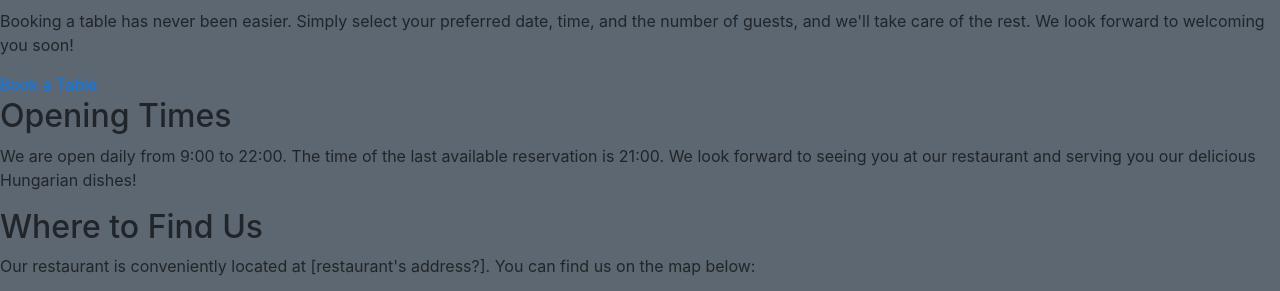
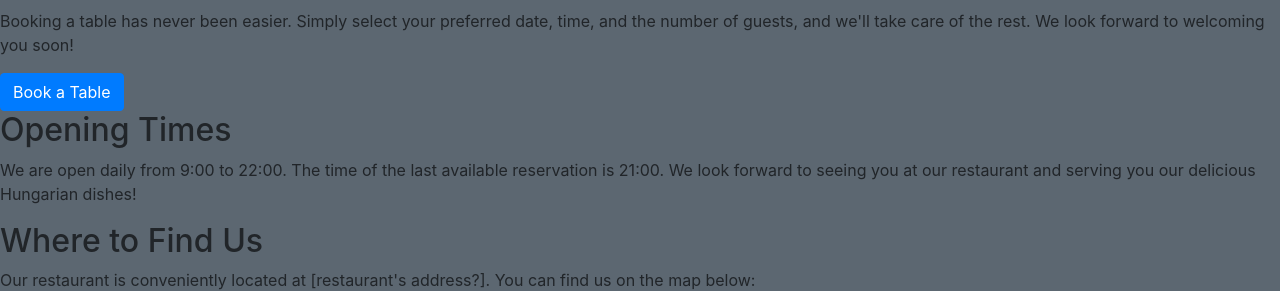
Before and after one commit to stevebiczyk/table-booking-system, a Django app: page /about/ in a window 1280 px wide. Shown: the part 752-1043 px from the top of the page. Run offline with Django 4.2, Linux system fonts and the light colour scheme; some libraries are stand-ins or nearby versions.

Commit message:
Added Book now button to About page and Clear form button to Contact page

```diff
--- a/templates/about.html
+++ b/templates/about.html
@@ -25,7 +25,7 @@
         Booking a table has never been easier. Simply select your preferred date, time, and the number of
         guests, and we'll take care of the rest. We look forward to welcoming you soon!
     </p>
-    <a href="/booking/create/" class="booking-button">Book a Table</a>
+    <a href="/booking/create/" class="btn btn-primary">Book a Table</a>
 </section>
 
 <section>
--- a/templates/contact.html
+++ b/templates/contact.html
@@ -15,6 +15,7 @@
         {% csrf_token %}
         {% crispy form %}
         <button type="submit" class="btn btn-primary">Submit</button>
+        <button type="reset" class="btn btn-primary">Clear Form</button>
     </form>
 </div>
 {% endblock %}
```
